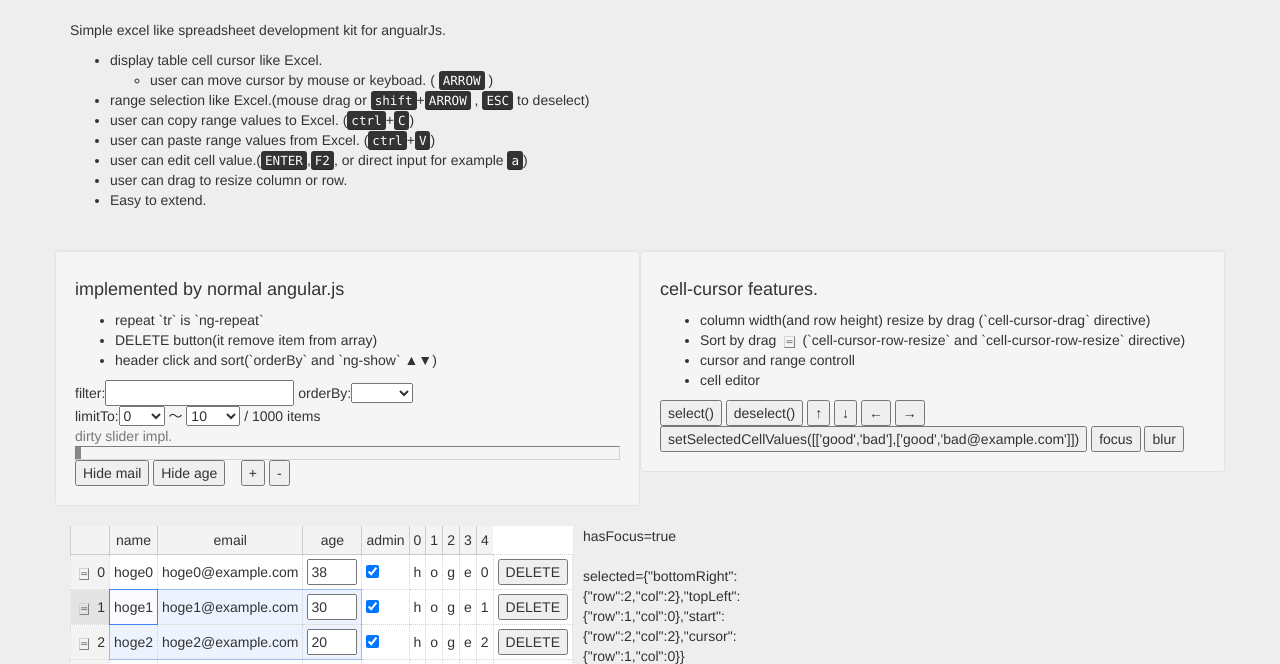
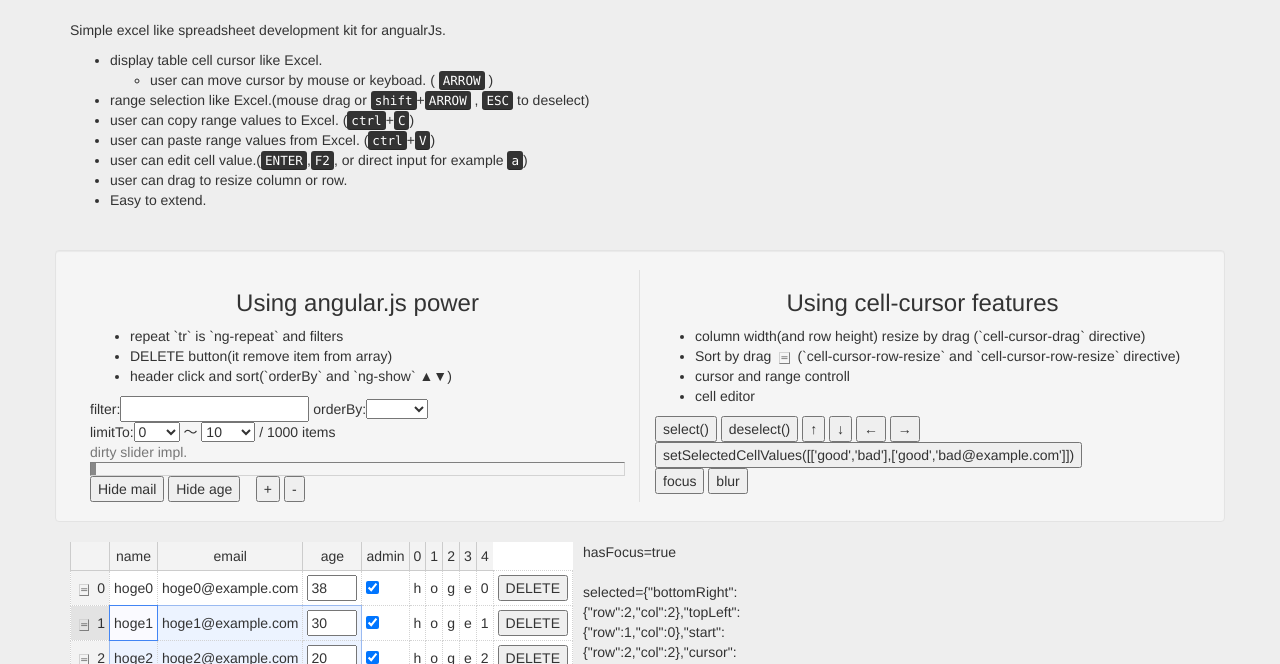
Before and after one commit to team-lab/cell-cursor, a website: page example.html in a window 1280 px wide. Shown: the part 119-783 px from the top of the page. Drawn offline with nearby package versions, Linux system fonts and the light colour scheme; a small style sheet from the web is missing.

Commit message:
update example

```diff
--- a/example.html
+++ b/example.html
@@ -44,6 +44,18 @@ tr .wrap{
   background:#f8f8f8;
 }
 
+.row.vdivide [class*='col-']:not(:last-child):after {
+  background: #e0e0e0;
+  width: 1px;
+  content: "";
+  display:block;
+  position: absolute;
+  top:0;
+  bottom: 0;
+  right: 0;
+  min-height: 70px;
+}
+
 </style>
 <body>
 
@@ -75,15 +87,14 @@ tr .wrap{
 
 </div>
 
-
 <div id="mainApp">
 <div ng-app="tableDataExample" ng-controller="rootCtrl">
 
-<div class="row">
-  <div class="col-sm-6 well">
-    <h4>implemented by normal angular.js</h4>
+<div class="row vdivide well">
+  <div class="col-sm-6">
+    <h3 style="text-align:center">Using angular.js power</h3>
     <ul>
-      <li>repeat `tr` is `ng-repeat`</li>
+      <li>repeat `tr` is `ng-repeat` and filters</li>
       <li>DELETE button(it remove item from array)</li>
       <li>header click and sort(`orderBy` and `ng-show` ▲▼)</li>
     </ul>
@@ -103,8 +114,8 @@ tr .wrap{
     <button ng-click="cols.push(cols.length)">+</button>
     <button ng-click="cols.pop()">-</button>
   </div>
-  <div class="col-sm-6 well">
-    <h4>cell-cursor features.</h4>
+  <div class="col-sm-6">
+    <h3 style="text-align:center">Using cell-cursor features</h3>
     <ul>
       <li>column width(and row height) resize by drag (`cell-cursor-drag` directive)</li>
       <li>Sort by drag <span class="dragable"><span class="drag-handler">＝</span></span> (`cell-cursor-row-resize` and `cell-cursor-row-resize` directive)</li>
@@ -116,8 +127,8 @@ tr .wrap{
     <button ng-click="cc.selectMove({row:-1})">↑</button>
     <button ng-click="cc.selectMove({row:1})">↓</button>
     <button ng-click="cc.selectMove({col:-1})">←</button>
-    <button ng-click="cc.selectMove({col:1})">→</button>
-    <button ng-click="cc.setSelectedCellValues([['good','bad'],['good','bad@example.com']])">setSelectedCellValues([['good','bad'],['good','bad@example.com']])</button>
+    <button ng-click="cc.selectMove({col:1})">→</button><br />
+    <button ng-click="cc.setSelectedCellValues([['good','bad'],['good','bad@example.com']])">setSelectedCellValues([['good','bad'],['good','bad@example.com']])</button><br />
     <button ng-click="cc.focus()">focus</button>
     <button ng-click="cc.blur()">blur</button>
   </div>
```
